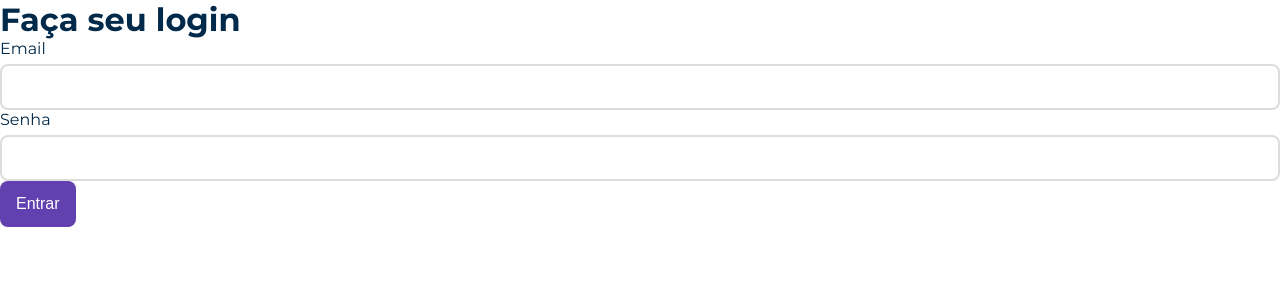
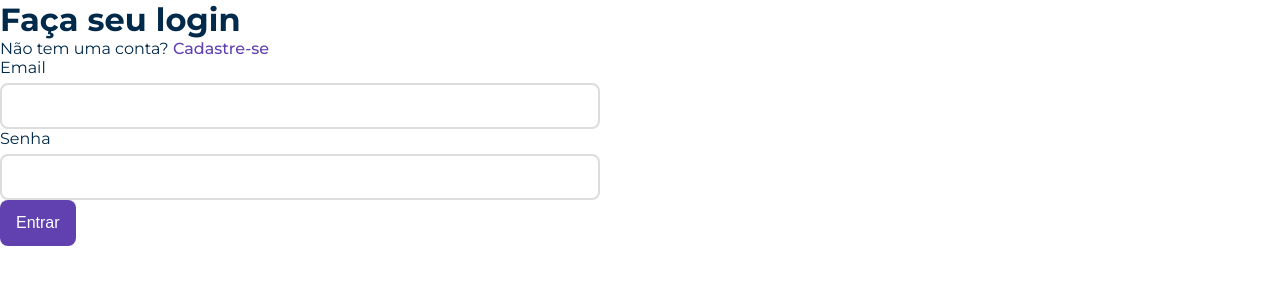
Before and after one commit to charlesalmeiida/devbooks, a React (Vite) app: page / in a window 1280 px wide. Shown: the top 300 px of the page. Built offline with nearby package versions, Linux system fonts and the light colour scheme; the HTML template or start-up script is replaced by a standard one.

Commit message:
feat: create link component

```diff
--- /dev/null
+++ b/src/components/Link/Link.styles.ts
@@ -0,0 +1,20 @@
+import styled, { css } from 'styled-components'
+import { Link as LinkRRD } from 'react-router-dom'
+
+type LinkColors = 'primary' | 'secondary'
+
+interface LinkProps {
+  color?: LinkColors
+}
+
+export const Link = styled(LinkRRD)<LinkProps>`
+  ${({ theme, color = 'primary' }) => css`
+    font-weight: ${theme.font.weight.normal};
+    text-decoration: none;
+    color: ${theme.colors[color]};
+
+    &:hover {
+      filter: brightness(80%);
+    }
+  `}
+`
--- /dev/null
+++ b/src/components/Link/index.ts
@@ -0,0 +1 @@
+export { Link } from './Link.styles'
--- a/src/pages/Auth/SignIn/SignIn.tsx
+++ b/src/pages/Auth/SignIn/SignIn.tsx
@@ -1,13 +1,20 @@
 import { Button } from '../../../components/Button'
 import { Input } from '../../../components/Input'
+import { Link } from '../../../components/Link'
 
 export function SighnIn() {
   return (
-    <>
+    <div style={{ width: 600 }}>
       <h1>Faça seu login</h1>
+      <p>
+        Não tem uma conta?{' '}
+        <Link to={'/'} color="primary">
+          Cadastre-se
+        </Link>
+      </p>
       <Input id="email" label="Email" type="email" />
       <Input id="password" label="Senha" type="password" />
       <Button>Entrar</Button>
-    </>
+    </div>
   )
 }
```
